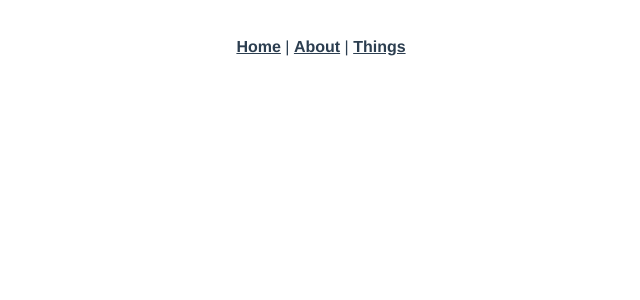
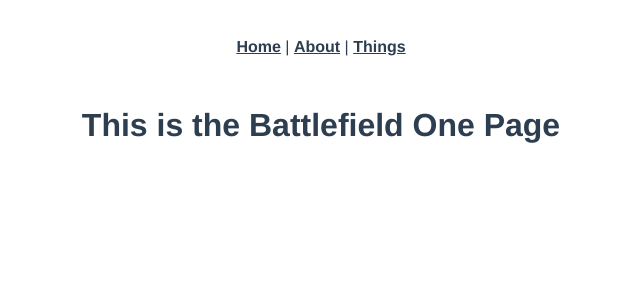
Before and after one commit to dracullass/ultimate, a Vue app: page /battlefield_one in a window 1280 px wide. Shown: the top 300 px of the page, without its empty margins (319-959 px from the left). Built offline with nearby package versions, Linux system fonts and the light colour scheme.

Commit message:
Component and Route for BFOne Page

```diff
--- a/src/router.js
+++ b/src/router.js
@@ -2,6 +2,7 @@
 import Router from 'vue-router'
 import Home from './views/Home.vue'
 import Thing from './views/Things.vue'
+import BFOnePage from './views/BFOnePage.vue'
 
 Vue.use(Router)
 
@@ -26,6 +27,11 @@
       path: '/things',
       name: 'things',
       component: Thing
+    },
+    {
+      path: '/battlefield_one',
+      name: 'battlefield_one',
+      component: BFOnePage
     }
   ]
 })
--- /dev/null
+++ b/src/views/BFOnePage.vue
@@ -0,0 +1,13 @@
+<template>
+    <h1>This is the Battlefield One Page</h1>
+</template>
+
+<script>
+export default {
+
+}
+</script>
+
+<style>
+
+</style>
```
